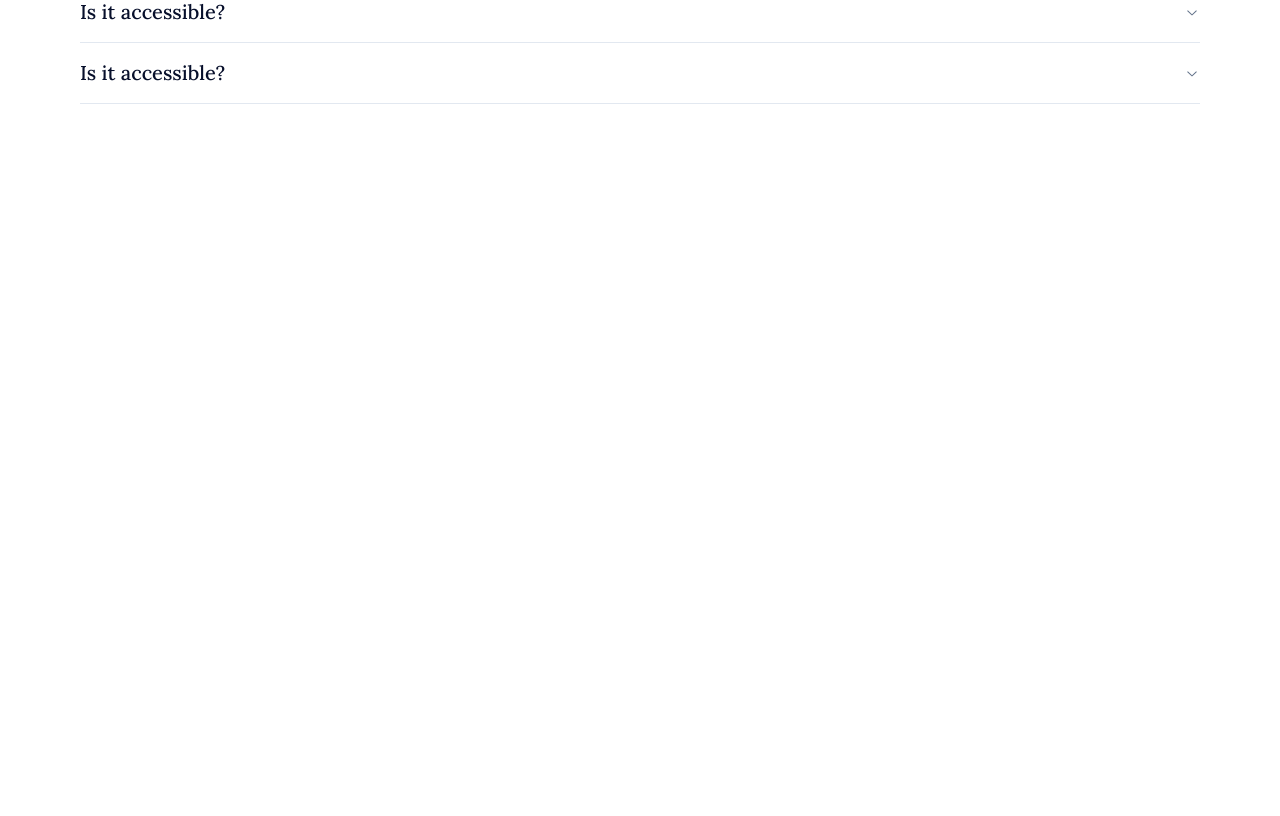
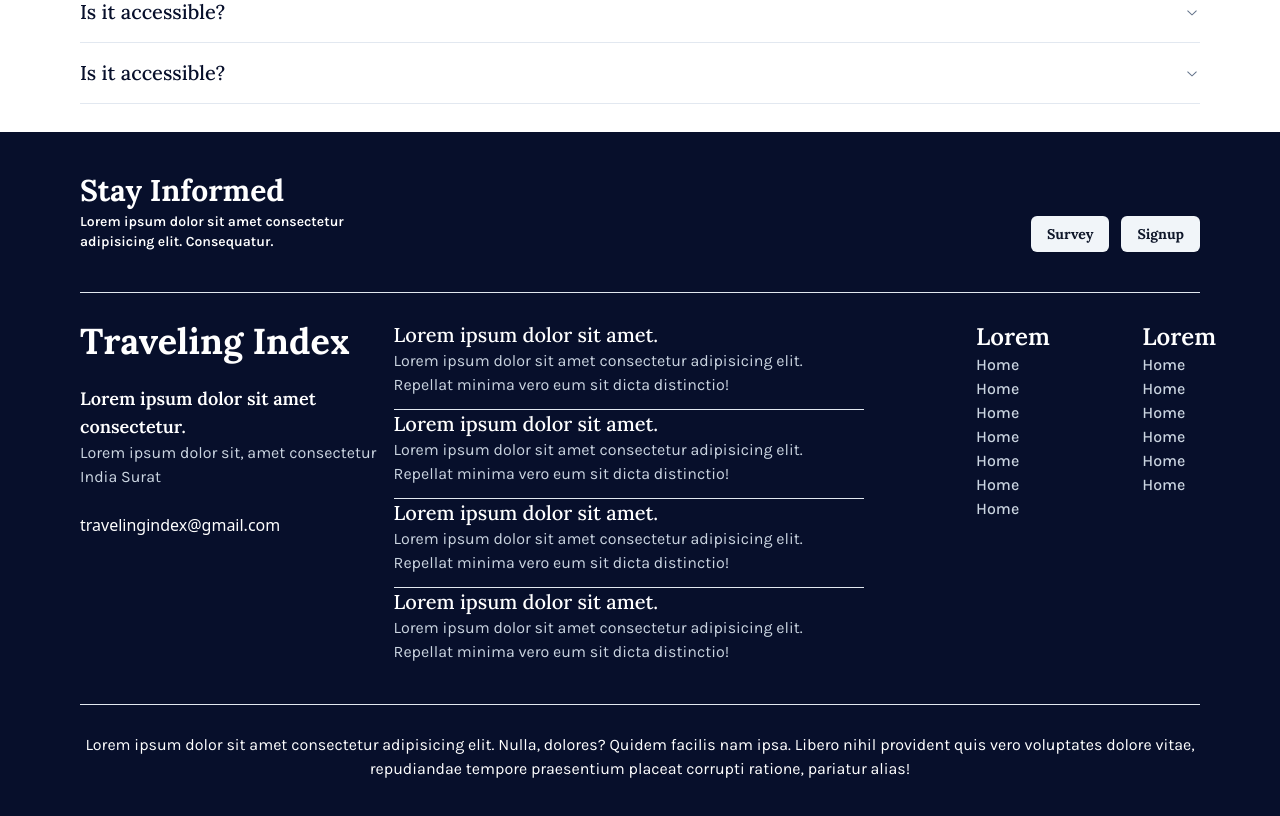
Before and after one commit to Hecoin4545/Travelling-Index-frontend, a React (Vite) app: page / in a window 1280 px wide. Shown: the part 2420-3236 px from the top of the page. Before the commit the page ends 2540 px from the top, so only its background shows below. Built offline with nearby package versions, Linux system fonts and the light colour scheme.

Commit message:
home page intial batch complecte

```diff
--- a/index.html
+++ b/index.html
@@ -42,5 +42,9 @@
   <body>
     <div id="root"></div>
     <script type="module" src="/src/main.jsx"></script>
+    <!-- <script
+      src="https://kit.fontawesome.com/2ea81ab913.js"
+      crossorigin="anonymous"
+    ></script> -->
   </body>
 </html>
--- a/src/App.jsx
+++ b/src/App.jsx
@@ -4,6 +4,7 @@ import Home from './pagesElement/Home/Home.jsx'
 import Display from './pagesElement/Display/Display.jsx'
 import Info from './pagesElement/Info/Info.jsx'
 import Accordian from './pagesElement/Accordian/Accordian.jsx'
+import Footer from './pagesElement/Footer/Footer.jsx'
 
 function App() {
   return (
@@ -13,6 +14,7 @@ function App() {
     <Info />
     <Display />
     <Accordian />
+    <Footer />
     </>
   )
 }
--- a/src/pagesElement/Carousel/Carousels.jsx
+++ /dev/null
@@ -1,27 +0,0 @@
-import React from 'react'
-import {
-    Carousel,
-    CarouselContent,
-    CarouselItem,
-    CarouselNext,
-    CarouselPrevious,
-  } from "@/components/ui/carousel"
-
-
-function Carousels() {
-  return (
-    <>
-    <Carousel>
-            <CarouselContent>
-                <CarouselItem>Het Shah</CarouselItem>
-                <CarouselItem>Kalp Jethani</CarouselItem>
-                <CarouselItem>Aryan Patel</CarouselItem>
-            </CarouselContent>
-            <CarouselPrevious />
-            <CarouselNext />
-    </Carousel>
-    </>
-  )
-}
-
-export default Carousels
--- /dev/null
+++ b/src/pagesElement/Footer/Footer.jsx
@@ -0,0 +1,114 @@
+import React from 'react'
+import { Button } from '@/components/ui/button'
+
+function Footer() {
+  return (
+    <>
+    <div className="footer-container bg-[#070f2b] mt-3 py-10 px-20 text-white ">
+        <div className="upper-footer-container flex">
+            <div className="info-footer-para w-[40rem]">
+                <h1 className=' text-3xl pb-1 font-bold font-[lora]'>Stay Informed</h1>
+                <p className='w-[80%] text-sm font-semibold font-[karla]'>Lorem ipsum dolor sit amet consectetur adipisicing elit. Consequatur.</p>
+            </div>
+            <div className="buttons-footer-details w-[70rem] flex justify-end items-end">
+          <Button variant='secondary' className='cursor-pointer font-bold font-[lora] mr-3' >Survey</Button>
+          <Button variant='secondary' className='cursor-pointer font-bold font-[lora]' >Signup</Button>
+            </div>
+        </div>
+        <hr className=' mt-10 w-full h-[1px] bg-white text-white' />
+
+
+
+        <div className="center-footer-container mt-7 flex justify-between">
+            <div className="left-para-footer-center w-[30%]">
+                <div className="heading font-[lora] font-bold color text-4xl mb-6">
+                <h1>Traveling Index</h1>
+                </div>
+                <div className="inner-left-footer mb-6">
+                    <h1 className='font-[lora] font-semibold text-white text-lg'>Lorem ipsum dolor sit amet consectetur.</h1>
+                    <p className=' text-slate-300 font-[karla] font-sm'>Lorem ipsum dolor sit, amet consectetur </p>
+                    <p className=' text-slate-300 font-[karla] font-sm'>India Surat</p>
+                </div>
+                <div className="email-footer-section">
+                    <p className=' cursor-pointer '>travelingindex@gmail.com</p>
+                </div>
+            </div>
+
+            <div className="center-center-footer-section w-[45%]">
+                <div className="para-info-center-footer">
+                    <h1 className=' text-xl font-[lora] font-medium'>Lorem ipsum dolor sit amet.</h1>
+                    <p className=' text-md text-slate-300 font-[karla] w-[28rem]'>Lorem ipsum dolor sit amet consectetur adipisicing elit. Repellat minima vero eum sit dicta distinctio!</p>
+                </div>
+        <hr className=' mt-3 w-full h-[1px] bg-slate-300 text-white' />
+
+                <div className="para-info-center-footer">
+                    <h1 className=' text-xl font-[lora] font-medium'>Lorem ipsum dolor sit amet.</h1>
+                    <p className=' text-md text-slate-300 font-[karla] w-[28rem]'>Lorem ipsum dolor sit amet consectetur adipisicing elit. Repellat minima vero eum sit dicta distinctio!</p>
+                </div>
+        <hr className=' mt-3 w-full h-[1px] bg-slate-300 text-white' />
+
+                <div className="para-info-center-footer">
+                    <h1 className=' text-xl font-[lora] font-medium'>Lorem ipsum dolor sit amet.</h1>
+                    <p className=' text-md text-slate-300 font-[karla] w-[28rem]'>Lorem ipsum dolor sit amet consectetur adipisicing elit. Repellat minima vero eum sit dicta distinctio!</p>
+                </div>
+        <hr className=' mt-3 w-full h-[1px] bg-slate-300 text-white' />
+
+                <div className="para-info-center-footer">
+                    <h1 className=' text-xl font-[lora] font-medium'>Lorem ipsum dolor sit amet.</h1>
+                    <p className=' text-md text-slate-300 font-[karla] w-[28rem]'>Lorem ipsum dolor sit amet consectetur adipisicing elit. Repellat minima vero eum sit dicta distinctio!</p>
+                </div>
+
+            </div>
+
+            <div className="right-center-footer-section w-[30%] px-[7rem]">
+                <div className="inner-right-footer-container flex justify-between w-[15rem] ">
+                    <div className="left-right-inner-footer">
+                        <div className="heading-left-footer">
+                            <h1 className='font-[lora] font-semibold text-2xl'>Lorem</h1>
+                        </div>
+                        <div className="anchor-right-footer-section">
+                            <ul>
+                                <li className=' text-md font-[karla] font-medium text-slate-300'>Home</li>
+                                <li className=' text-md font-[karla] font-medium text-slate-300'>Home</li>
+                                <li className=' text-md font-[karla] font-medium text-slate-300'>Home</li>
+                                <li className=' text-md font-[karla] font-medium text-slate-300'>Home</li>
+                                <li className=' text-md font-[karla] font-medium text-slate-300'>Home</li>
+                                <li className=' text-md font-[karla] font-medium text-slate-300'>Home</li>
+                                <li className=' text-md font-[karla] font-medium text-slate-300'>Home</li>
+                            </ul>
+                        </div>
+                    </div>
+                    <div className="right-right-inner-footer">
+                    <div className="heading-right-footer">
+
+                    <h1 className='font-[lora] font-semibold text-2xl'>Lorem</h1>
+                    </div>
+                    <div className="anchor-right-footer-section">
+                        <ul>
+                            <li className=' text-md font-[karla] font-medium text-slate-300'>Home</li>
+                            <li className=' text-md font-[karla] font-medium text-slate-300'>Home</li>
+                            <li className=' text-md font-[karla] font-medium text-slate-300'>Home</li>
+                            <li className=' text-md font-[karla] font-medium text-slate-300'>Home</li>
+                            <li className=' text-md font-[karla] font-medium text-slate-300'>Home</li>
+                            <li className=' text-md font-[karla] font-medium text-slate-300'>Home</li>
+                        </ul>
+                    </div>
+                    </div>
+
+                </div>
+            </div>
+        </div>
+
+        <hr className=' mt-10 w-full h-[1px] bg-white text-white' />
+
+        <div className="lower-footer-container mt-7">
+            <div className="para-lower-footer-section">
+                <p className='font-[karla] text-center'>Lorem ipsum dolor sit amet consectetur adipisicing elit. Nulla, dolores? Quidem facilis nam ipsa. Libero nihil provident quis vero voluptates dolore vitae, repudiandae tempore praesentium placeat corrupti ratione, pariatur alias!</p>
+            </div>
+        </div>
+    </div>
+    </>
+  )
+}
+
+export default Footer
```
Also changed, not shown: src/pagesElement/Footer/Footer.css (added).
